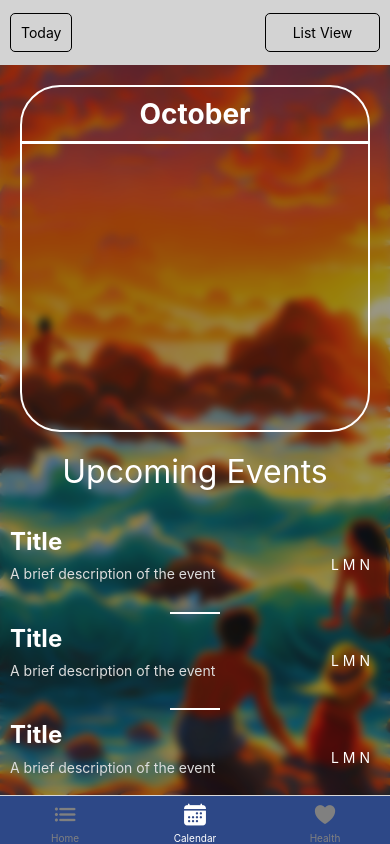
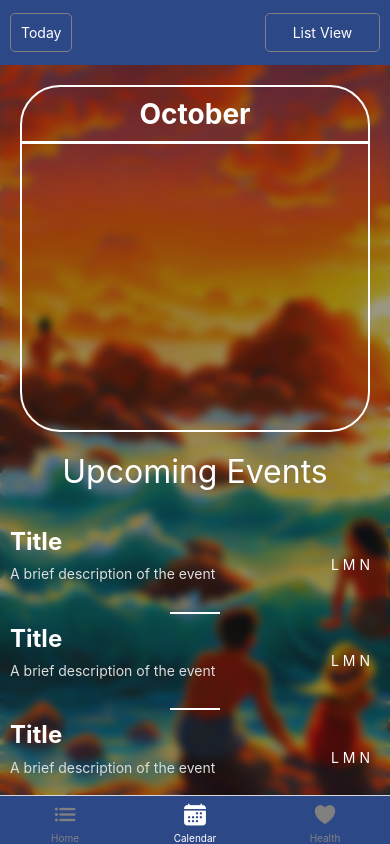
Before and after one commit to ntpotraz/PIC-Health-App, a React Native app: screen /Calendar in a window 390 px wide. Built offline with nearby package versions, Linux system fonts and the light colour scheme.

Commit message:
Update CalendarPage.jsx

```diff
--- a/components/CalendarPage.jsx
+++ b/components/CalendarPage.jsx
@@ -35,7 +35,7 @@ const CalendarBar = ({ calendarMode, setCalendarMode }) => {
 
 const barStyles = StyleSheet.create({
   container: {
-    backgroundColor: "lightgray",
+    backgroundColor: "#2d4887",
     flexDirection: "row",
     justifyContent: "space-between",
     alignItems: "center",
@@ -48,12 +48,14 @@ const barStyles = StyleSheet.create({
     borderWidth: 1,
     borderRadius: 5,
     padding: 10,
+    borderColor: "#808080"
   },
   calBtn: {
     width: 115,
   },
   buttonText: {
     alignSelf: "center",
+    color: "#FFFFFF",
   }
 
 })
```
